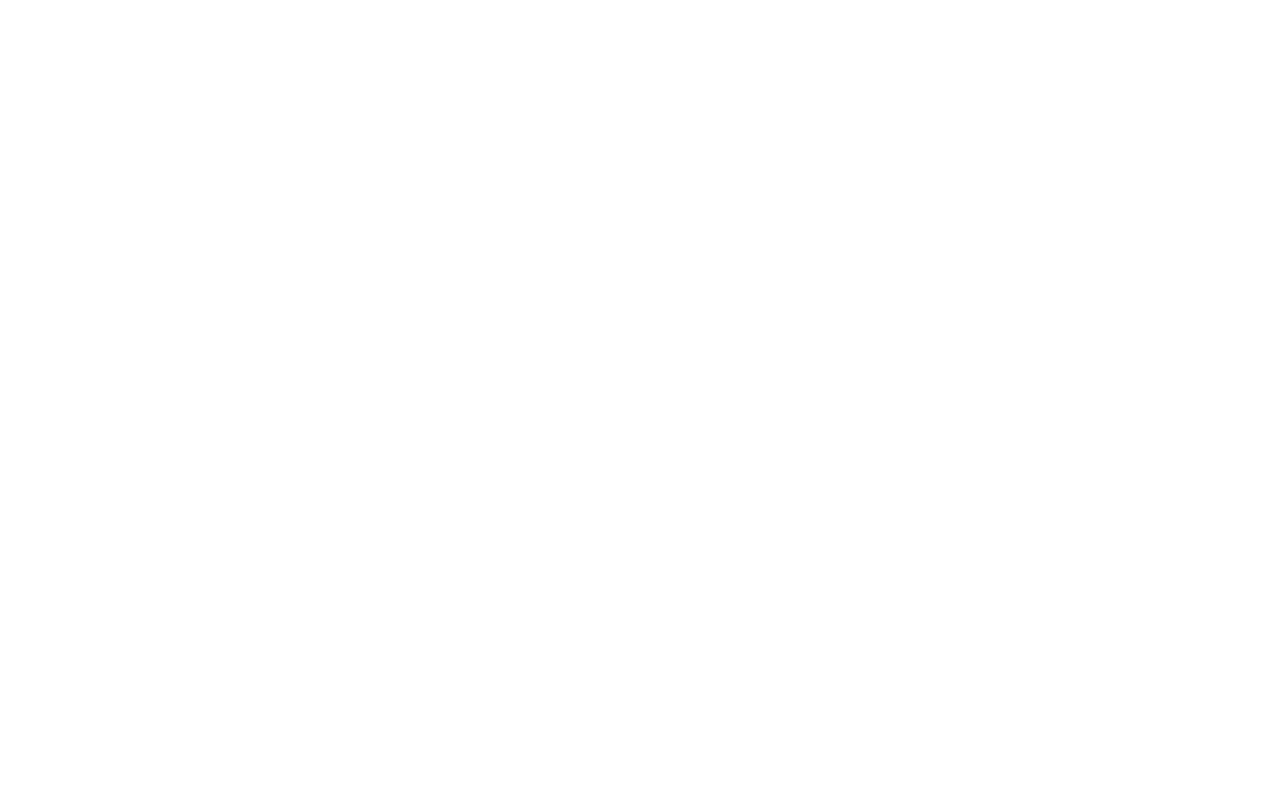
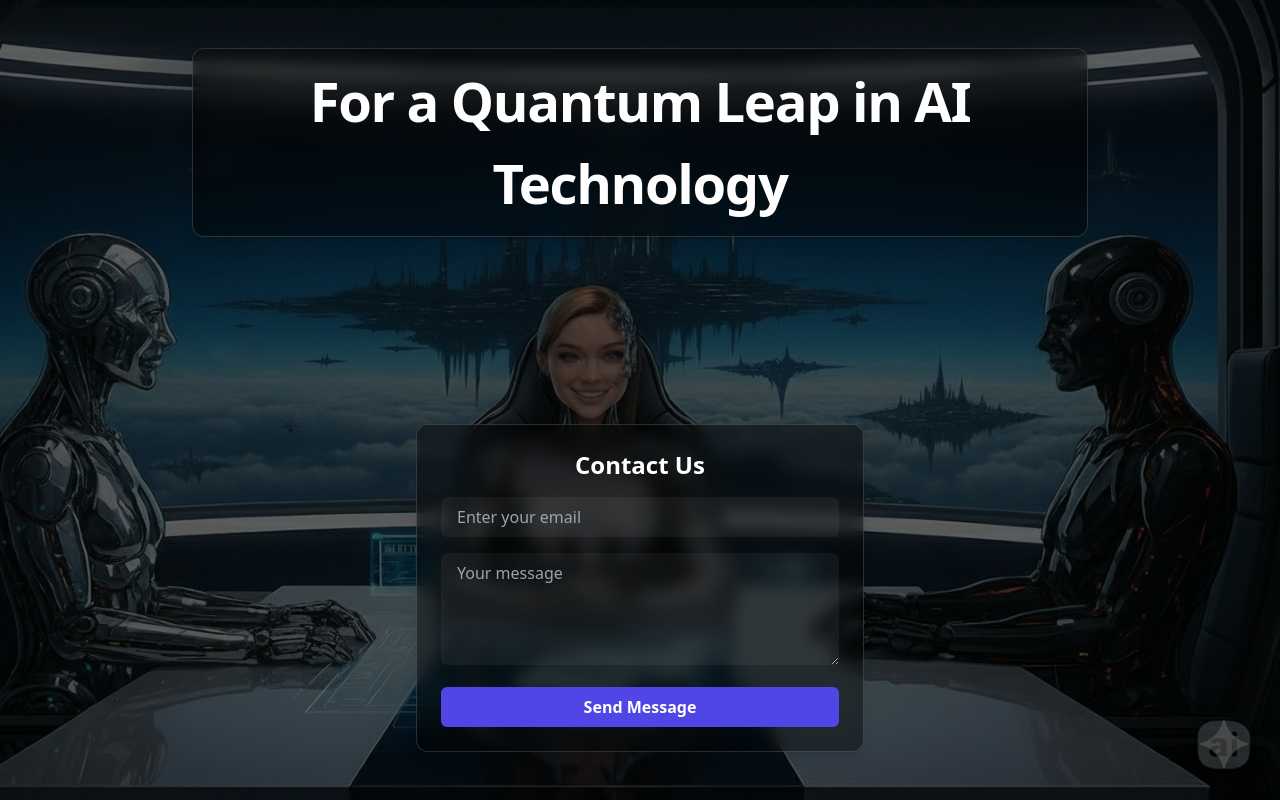
Before and after one commit to MJohnstonAI/syncteamai-landing, a Next.js app: page / in a window 1280 px wide. Built offline with nearby package versions, Linux system fonts and the light colour scheme.

Commit message:
Update page.js

```diff
--- a/app/page.js
+++ b/app/page.js
@@ -1,19 +1,80 @@
-// This is the root layout file for your Next.js application.
-// It wraps around your page components.
+export default function Home() {
+  return (
+    // This `main` element will now correctly fill the screen's height
+    // because the `globals.css` file has set `<html>` and `<body>` to be 100% height.
+    <main className="min-h-screen bg-black text-white">
+      {/* HERO SECTION
+        This section acts as the main container for your page content.
+        - `h-screen`: Makes the section take up the full height of the viewport.
+        - `w-full`: Makes the section take up the full width.
+        - `bg-cover bg-center`: Ensures your background image covers the entire area
+          without distortion, centered nicely.
+        - `style`: Sets the background image. Make sure `RobotTeam.jpg` is in your `/public` folder.
+      */}
+      <section
+        className="relative h-screen w-full bg-cover bg-center"
+        style={{ backgroundImage: "url('/RobotTeam.jpg')" }}
+        aria-label="A team of robots working on advanced technology"
+      >
+        {/* Semi-transparent overlay to make the text more readable against the background */}
+        <div className="absolute inset-0 bg-black/60" />
 
-// 1. We import the global CSS file here to apply the styles to the entire app.
-import './globals.css';
+        {/* CONTENT CONTAINER
+          This is the key to the corrected layout.
+          - `relative z-10`: Puts this container on top of the overlay.
+          - `flex flex-col h-full w-full`: Makes it a full-height and full-width flex container with a vertical layout.
+          - `items-center`: Centers the header and form horizontally.
+          - `justify-between`: Pushes the header to the top and the form to the bottom.
+        */}
+        <div className="relative z-10 flex h-full w-full flex-col items-center justify-between p-8 md:p-12">
+          {/* TOP-CENTERED HEADING */}
+          <h1
+            className="
+              max-w-4xl text-center font-extrabold tracking-tight
+              rounded-xl border border-white/15 bg-black/40 backdrop-blur
+              px-6 py-3 shadow-lg text-[clamp(1.8rem,3vw+1rem,3.5rem)]
+            "
+          >
+            For a Quantum Leap in AI Technology
+          </h1>
 
-export const metadata = {
-  title: 'Quantum Leap AI',
-  description: 'For a Quantum Leap in AI Technology',
-};
-
-export default function RootLayout({ children }) {
-  return (
-    <html lang="en">
-      {/* The body tag will now correctly have 100% height because of globals.css */}
-      <body>{children}</body>
-    </html>
+          {/* CENTERED FOOTER CONTACT FORM */}
+          <div className="w-full max-w-md">
+            <form className="flex flex-col gap-4 rounded-xl border border-white/15 bg-black/40 p-6 backdrop-blur shadow-lg">
+              <h2 className="text-center text-2xl font-bold text-white">Contact Us</h2>
+              <div>
+                <label htmlFor="email" className="sr-only">Email address</label>
+                <input
+                  type="email"
+                  name="email"
+                  id="email"
+                  autoComplete="email"
+                  required
+                  className="w-full rounded-md border-white/20 bg-white/5 px-4 py-2 text-white placeholder-gray-400 focus:border-indigo-500 focus:ring-indigo-500"
+                  placeholder="Enter your email"
+                />
+              </div>
+              <div>
+                <label htmlFor="message" className="sr-only">Message</label>
+                <textarea
+                  name="message"
+                  id="message"
+                  rows={4}
+                  required
+                  className="w-full rounded-md border-white/20 bg-white/5 px-4 py-2 text-white placeholder-gray-400 focus:border-indigo-500 focus:ring-indigo-500"
+                  placeholder="Your message"
+                />
+              </div>
+              <button
+                type="submit"
+                className="rounded-md bg-indigo-600 px-4 py-2 font-semibold text-white shadow-sm hover:bg-indigo-500 focus-visible:outline focus-visible:outline-2 focus-visible:outline-offset-2 focus-visible:outline-indigo-600 transition-colors"
+              >
+                Send Message
+              </button>
+            </form>
+          </div>
+        </div>
+      </section>
+    </main>
   );
 }
```
